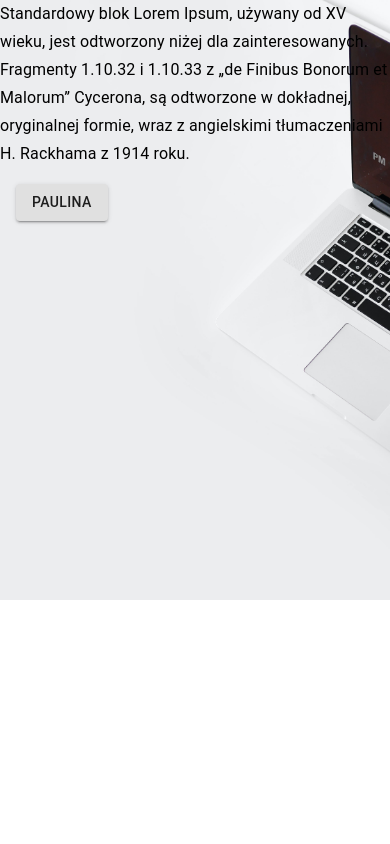
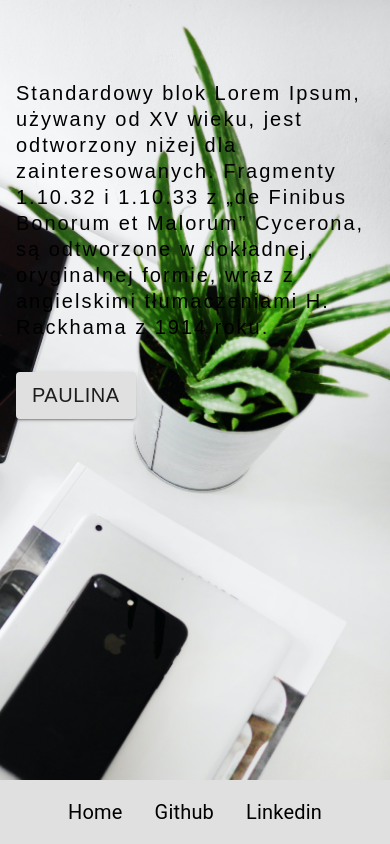
Before and after one commit to paulakreft/paulinaweb, a React (Create React App) app in the folder app/: page / in a window 390 px wide. Built offline with nearby package versions, Linux system fonts and the light colour scheme.

Commit message:
initial app

```diff
--- a/app/src/App.css
+++ b/app/src/App.css
@@ -1,38 +1,17 @@
-.App {
-  text-align: center;
+* {
+  margin: 0;
+  padding: 0;
+  box-sizing: border-box;
+  font-family: "Libre Baskerville", Arial, serif;
+  font-size: 20px;
 }
 
-.App-logo {
-  height: 40vmin;
-  pointer-events: none;
+html {
+  background: url("./img/background.jpg") no-repeat right center fixed;
+  background-size: cover;
+  overflow: hidden;
 }
-
-@media (prefers-reduced-motion: no-preference) {
-  .App-logo {
-    animation: App-logo-spin infinite 20s linear;
-  }
+.MuiContainer-root {
+  padding-left: 0 !important;
+  padding-right: 0 !important;
 }
-
-.App-header {
-  background-color: #282c34;
-  min-height: 100vh;
-  display: flex;
-  flex-direction: column;
-  align-items: center;
-  justify-content: center;
-  font-size: calc(10px + 2vmin);
-  color: white;
-}
-
-.App-link {
-  color: #61dafb;
-}
-
-@keyframes App-logo-spin {
-  from {
-    transform: rotate(0deg);
-  }
-  to {
-    transform: rotate(360deg);
-  }
-}
--- a/app/src/App.js
+++ b/app/src/App.js
@@ -1,12 +1,13 @@
 import './App.css';
 import Header from './section/Header';
+import Navigation from './components/Navigation';
 
 function App() {
   return (
     <div>
       <Header>
+        <Navigation></Navigation>
       </Header>
-
     </div>
   );
 }
--- a/app/src/components/Navigation.js
+++ b/app/src/components/Navigation.js
@@ -0,0 +1,15 @@
+import React from 'react';
+import MenuItem from '@material-ui/core/MenuItem';
+import styles from './Navigation.module.css';
+
+const Navigation = () => {
+      return (
+        <ul className={styles.menu}>
+            <MenuItem>Home</MenuItem>
+            <MenuItem>Github</MenuItem>
+            <MenuItem>Linkedin</MenuItem>
+        </ul>
+      );
+    }
+
+export default Navigation
--- /dev/null
+++ b/app/src/components/Navigation.module.css
@@ -0,0 +1,21 @@
+.menu {
+  display: flex;
+  height: 64px;
+  justify-content: flex-end;
+}
+.menu li:hover {
+  background-color: #ddd;
+  color: black;
+}
+
+@media screen and (max-width: 768px) {
+  .menu {
+    overflow: hidden;
+    position: fixed;
+    bottom: 0;
+    width: 100%;
+    background-color: #e0e0e0;
+    justify-content: center;
+
+  }
+}
--- a/app/src/section/Header.js
+++ b/app/src/section/Header.js
@@ -1,22 +1,21 @@
 import React from 'react';
 import MainButton from '../components/Button';
-import { Typography } from '@material-ui/core';
-
-import Image from '../img/background.jpg';
-
+import Container from '@material-ui/core/Container';
+import Navigation from '../components/Navigation';
+import styles from './Header.module.css'
 
 
 const Header = () => {
     return (
-        <div className="header_background"
-            style={{ 'backgroundImage': `url(${Image})`, 'width': '100%', 'height': '600px', 'backgroundSize': 'cover' }}
-        >
-            <Typography variant='subtitle1'>
-                Standardowy blok Lorem Ipsum, używany od XV wieku, jest odtworzony niżej dla zainteresowanych. Fragmenty 1.10.32 i 1.10.33 z „de Finibus Bonorum et Malorum” Cycerona, są odtworzone w dokładnej, oryginalnej formie, wraz z angielskimi tłumaczeniami H. Rackhama z 1914 roku.
-            </Typography>
-            <MainButton title="Paulina"></MainButton>
-        </div>
-
+        <Container>
+            <Navigation></Navigation>
+            <div className={styles.wrapper}>
+                <div className={styles.text}>
+                    Standardowy blok Lorem Ipsum, używany od XV wieku, jest odtworzony niżej dla zainteresowanych. Fragmenty 1.10.32 i 1.10.33 z „de Finibus Bonorum et Malorum” Cycerona, są odtworzone w dokładnej, oryginalnej formie, wraz z angielskimi tłumaczeniami H. Rackhama z 1914 roku.
+            </div>
+                <MainButton title="Paulina"></MainButton>
+            </div>
+        </Container>
     )
 }
 
--- /dev/null
+++ b/app/src/section/Header.module.css
@@ -0,0 +1,14 @@
+.text {
+  padding: 16px;
+  width: 50%;
+  margin-top: 64px;
+  letter-spacing: 2px;
+  line-height: 1.3;
+
+}
+
+@media screen and (max-width: 768px) {
+  .text {
+    width: 100%;
+  }
+}
```
Also changed, not shown: app/src/section/Menu.js (deleted), 1 other file (tests, documents, lock files or other folders).
